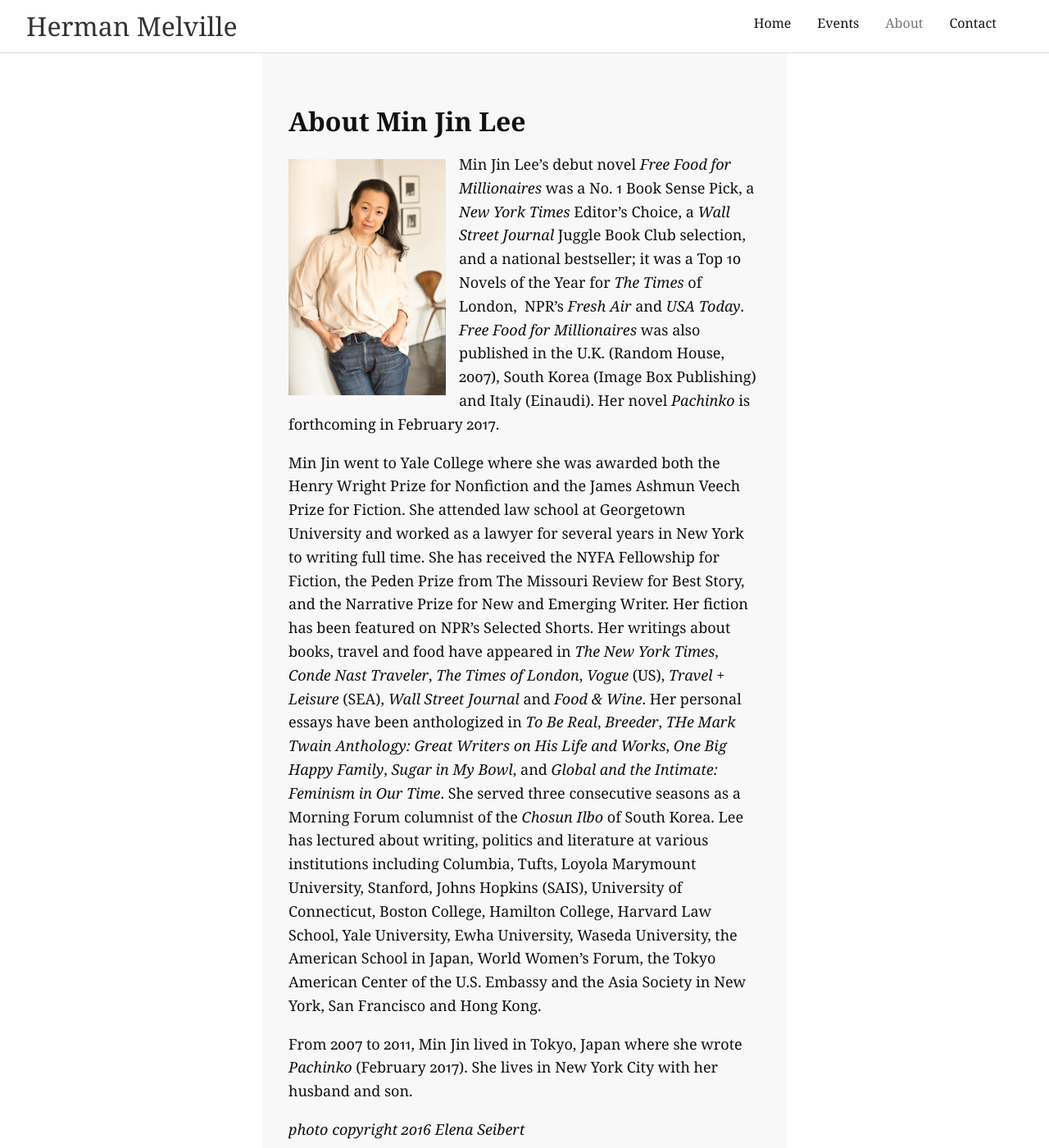
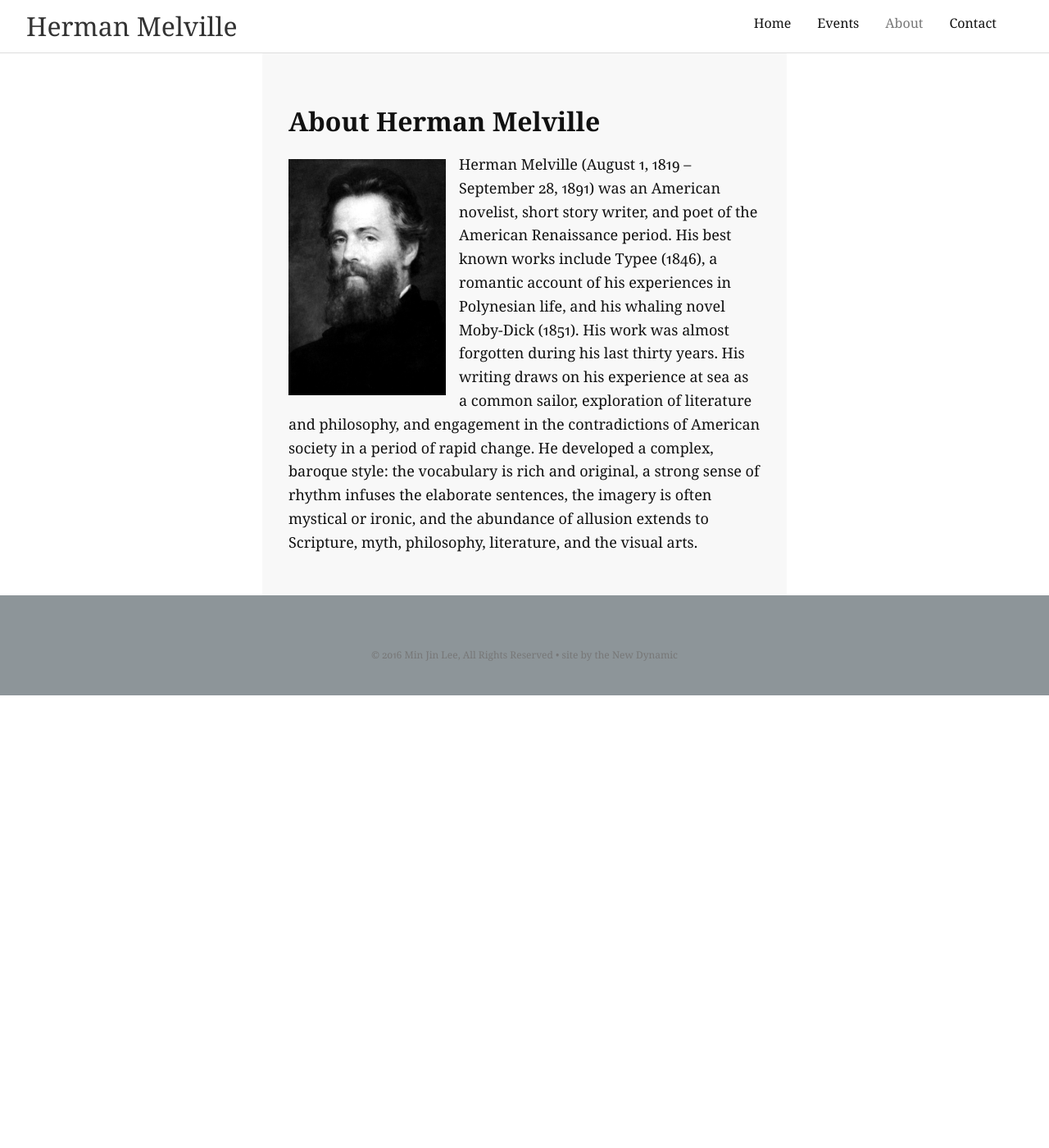
Before and after one commit to budparr/jekyll-base-for-authors, a Jekyll site: the page built from _landing_pages/about.md, in a window 1280 px wide and 1400 px high. Shown: the whole window at 82% size. Built offline with Jekyll 4.4.1, drawn with Linux system fonts in a browser that asks for light colours.

```diff
--- a/_landing_pages/about.md
+++ b/_landing_pages/about.md
@@ -1,13 +1,5 @@
 ---
-title: About Min Jin Lee
-image_path: /uploads/minjinlee.jpg
+title: About Herman Melville
+image_path: /uploads/Herman_Melville.jpg
 ---
-
-
-Min Jin Lee's debut novel *Free Food for Millionaires* was a No. 1 Book Sense Pick, a *New York Times* Editor’s Choice, a *Wall Street Journal* Juggle Book Club selection, and a national bestseller; it was a Top 10 Novels of the Year for *The Times* of London,&nbsp; NPR’s *Fresh Air* and *USA Today*. *Free Food for Millionaires* was also published in the U.K. (Random House, 2007), South Korea (Image Box Publishing) and Italy (Einaudi). Her novel *Pachinko* is forthcoming in February 2017.
-
-Min Jin went to Yale College where she was awarded both the Henry Wright Prize for Nonfiction and the James Ashmun Veech Prize for Fiction. She attended law school at Georgetown University and worked as a lawyer for several years in New York to writing full time. She has received the NYFA Fellowship for Fiction, the Peden Prize from The Missouri Review for Best Story, and the Narrative Prize for New and Emerging Writer. Her fiction has been featured on NPR’s Selected Shorts. Her writings about books, travel and food have appeared in *The New York Times*, *Conde Nast Traveler*, *The Times of London*, *Vogue* (US), *Travel + Leisure* (SEA), *Wall Street Journal* and *Food & Wine*. Her personal essays have been anthologized in *To Be Real*, *Breeder*, *THe Mark Twain Anthology: Great Writers on His Life and Works*, *One Big Happy Family*, *Sugar in My Bowl*, and *Global and the Intimate: Feminism in Our Time*. She served three consecutive seasons as a Morning Forum columnist of the *Chosun Ilbo* of South Korea. Lee has lectured about writing, politics and literature at various institutions including Columbia, Tufts, Loyola Marymount University, Stanford, Johns Hopkins (SAIS), University of Connecticut, Boston College, Hamilton College, Harvard Law School, Yale University, Ewha University, Waseda University, the American School in Japan, World Women’s Forum, the Tokyo American Center of the U.S. Embassy and the Asia Society in New York, San Francisco and Hong Kong.
-
-From 2007 to 2011, Min Jin lived in Tokyo, Japan where she wrote *Pachinko* (February 2017). She lives in New York City with her husband and son.
-
-*photo copyright 2016 Elena Seibert*
+Herman Melville (August 1, 1819 – September 28, 1891) was an American novelist, short story writer, and poet of the American Renaissance period. His best known works include Typee (1846), a romantic account of his experiences in Polynesian life, and his whaling novel **Moby-Dick** (1851). His work was almost forgotten during his last thirty years. His writing draws on his experience at sea as a common sailor, exploration of literature and philosophy, and engagement in the contradictions of American society in a period of rapid change. He developed a complex, baroque style: the vocabulary is rich and original, a strong sense of rhythm infuses the elaborate sentences, the imagery is often mystical or ironic, and the abundance of allusion extends to Scripture, myth, philosophy, literature, and the visual arts.
```
Also changed, not shown: _books/moby-dick-or-the-whale.md (added, +16 -0 lines), _books/pachinko.md (deleted, +0 -18 lines), uploads/Herman_Melville.jpg (added), uploads/cover-pachinko.jpg (deleted), uploads/delete-cover-moby.jpg (added), uploads/minjinlee.jpg (deleted), uploads/minjinlee_bw.jpg (deleted).
